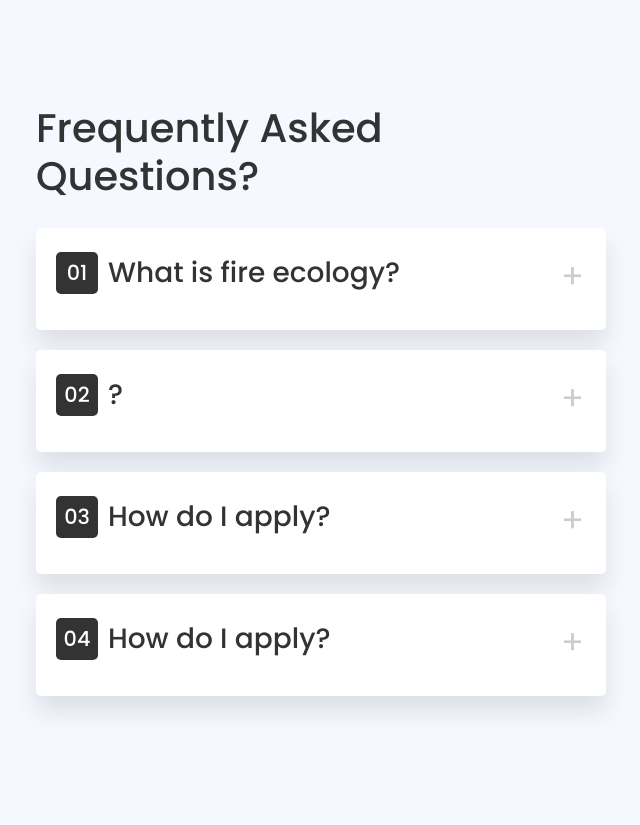
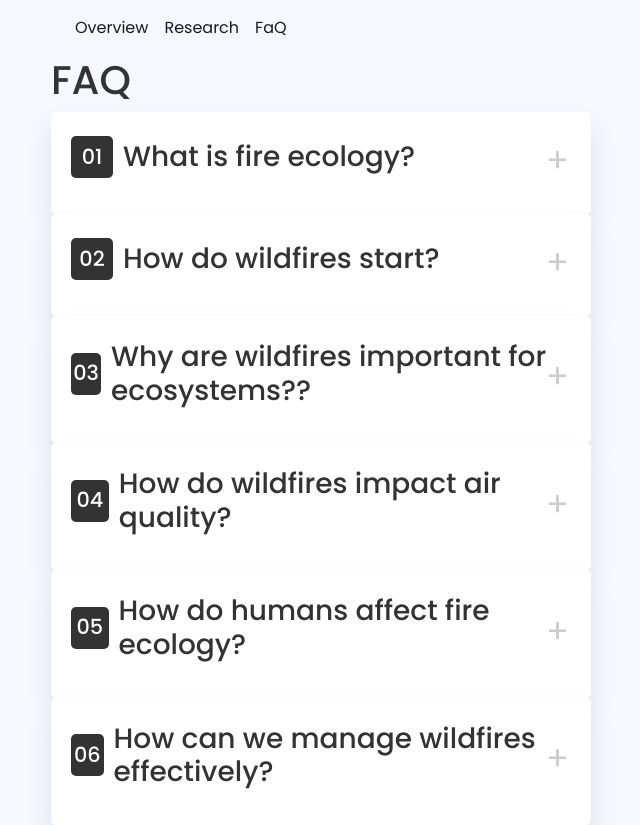
Before and after one commit to DevakVashisht/ProjectFireEcology, a plain HTML site: page faq.html in a window 1280 px wide. Shown: the whole page, without its empty margins (319-959 px from the left). Before the commit the page ends 800 px from the top, so only its background shows below. Drawn offline with nearby package versions, Linux system fonts and the light colour scheme.

Commit message:
Update faq.html

```diff
--- a/faq.html
+++ b/faq.html
@@ -16,8 +16,32 @@
 
 <body>
     <div class="container">
+        <div class="container-fluid">
+            <section class="navbar-home">
+                <nav class="navbar navbar-expand-lg navbar-light bg-transparent">
+                    <button class="navbar-toggler" type="button" data-toggle="collapse"
+                        data-target="#navbarSupportedContent" aria-controls="navbarSupportedContent"
+                        aria-expanded="false" aria-label="Toggle navigation">
+                        <span class="navbar-toggler-icon"></span>
+                    </button>
 
-        <h1>Frequently Asked Questions?</h1>
+                    <div class="collapse navbar-collapse" id="navbarSupportedContent">
+                        <ul class="navbar-nav mr-auto">
+                            <li class="nav-item active">
+                                <a class="nav-link" href="index.html">Overview<span class="sr-only">(current)</span></a>
+                            </li>
+                            <li class="nav-item active">
+                                <a class="nav-link" href="research.html">Research <span
+                                        class="sr-only">(current)</span></a>
+                            </li>
+                            <li class="nav-item active">
+                                <a class="nav-link black" href="faq.html">FaQ <span class="sr-only">(current)</span></a>
+                            </li>
+                        </ul>
+                    </div>
+                </nav>
+            </section>
+            <h1 class="h1-faq">FAQ</h1>
             <div class="box">
                 <input type="radio" name="acc" id="acc1">
                 <label for="acc1">
@@ -26,8 +50,10 @@
                 </label>
                 <div class="content">
                     <p>Fire ecology is the study of how fire interacts with the natural environment, including the
-                    relationships between fire, plants, animals, and ecosystems. It encompasses the processes of fire
-                    ignition, behavior, and effects on ecosystems, as well as the adaptations of organisms to fire.</p>
+                        relationships between fire, plants, animals, and ecosystems. It encompasses the processes of
+                        fire
+                        ignition, behavior, and effects on ecosystems, as well as the adaptations of organisms to fire.
+                    </p>
                 </div>
             </div>
 
@@ -35,12 +61,13 @@
                 <input type="radio" name="acc" id="acc2">
                 <label for="acc2">
                     <h2>02</h2>
-                <h3>?</h3>
+                    <h3>How do wildfires start?</h3>
                 </label>
                 <div class="content">
-                <p>Lorem ipsum dolor sit amet consectetur adipisicing elit. Maxime ratione neque itaque
-                    dolorum laudantium eos enim assumenda, mollitia eveniet porro rem error, quo illo recusandae autem
-                    explicabo quia tempora reiciendis!</p>
+                    <p>Wildfires can start from both natural and human-caused sources. Natural causes include lightning
+                        strikes, volcanic eruptions, and spontaneous combustion. Human-caused sources may involve
+                        campfires
+                        left unattended, discarded cigarettes, fireworks, arson, or equipment sparks.</p>
                 </div>
             </div>
 
@@ -48,12 +75,15 @@
                 <input type="radio" name="acc" id="acc3">
                 <label for="acc3">
                     <h2>03</h2>
-                <h3>How do I apply?</h3>
+                    <h3>Why are wildfires important for ecosystems??</h3>
                 </label>
                 <div class="content">
-                <p>Lorem ipsum dolor sit amet consectetur adipisicing elit. Maxime ratione neque itaque
-                    dolorum laudantium eos enim assumenda, mollitia eveniet porro rem error, quo illo recusandae autem
-                    explicabo quia tempora reiciendis!</p>
+                    <p>Wildfires play a crucial role in maintaining healthy ecosystems. They help recycle nutrients,
+                        reduce
+                        accumulated fuel loads, promote new growth, and create diverse habitats for various plant and
+                        animal
+                        species. Some ecosystems even depend on periodic wildfires for their survival and regeneration.
+                    </p>
                 </div>
             </div>
 
@@ -61,12 +91,44 @@
                 <input type="radio" name="acc" id="acc4">
                 <label for="acc4">
                     <h2>04</h2>
-                <h3>How do I apply?</h3>
+                    <h3>How do wildfires impact air quality?</h3>
                 </label>
                 <div class="content">
-                <p>Lorem ipsum dolor sit amet consectetur adipisicing elit. Maxime ratione neque itaque
-                    dolorum laudantium eos enim assumenda, mollitia eveniet porro rem error, quo illo recusandae autem
-                    explicabo quia tempora reiciendis!</p>
+                    <p>Wildfires release various pollutants and particulate matter into the air, which can lead to
+                        reduced
+                        air quality and health issues for people with respiratory problems. The smoke from wildfires can
+                        also affect visibility and contribute to climate change by releasing greenhouse gases like
+                        carbon
+                        dioxide.</p>
+                </div>
+            </div>
+            <div class="box">
+                <input type="radio" name="acc" id="acc5">
+                <label for="acc5">
+                    <h2>05</h2>
+                    <h3>How do humans affect fire ecology?</h3>
+                </label>
+                <div class="content">
+                    <p>Human activities have significantly influenced fire ecology. Land use changes, fire suppression
+                        policies, urbanization near fire-prone areas, and climate change are some of the factors that
+                        can
+                        alter fire patterns, leading to more frequent and severe wildfires.</p>
+                </div>
+            </div>
+            <div class="box">
+                <input type="radio" name="acc" id="acc6">
+                <label for="acc6">
+                    <h2>06</h2>
+                    <h3>How can we manage wildfires effectively?</h3>
+                </label>
+                <div class="content">
+                    <p>Effective wildfire management involves a combination of prevention, suppression, and prescribed
+                        burning strategies. Additionally, public education on fire safety and responsible land
+                        management
+                        practices is crucial to reducing the risk of catastrophic wildfires. Collaborative efforts among
+                        communities, landowners, and government agencies are also vital for successful wildfire
+                        management.
+                    </p>
                 </div>
             </div>
         </div>
```
Lines whose indentation alone changed are shown as unchanged.
